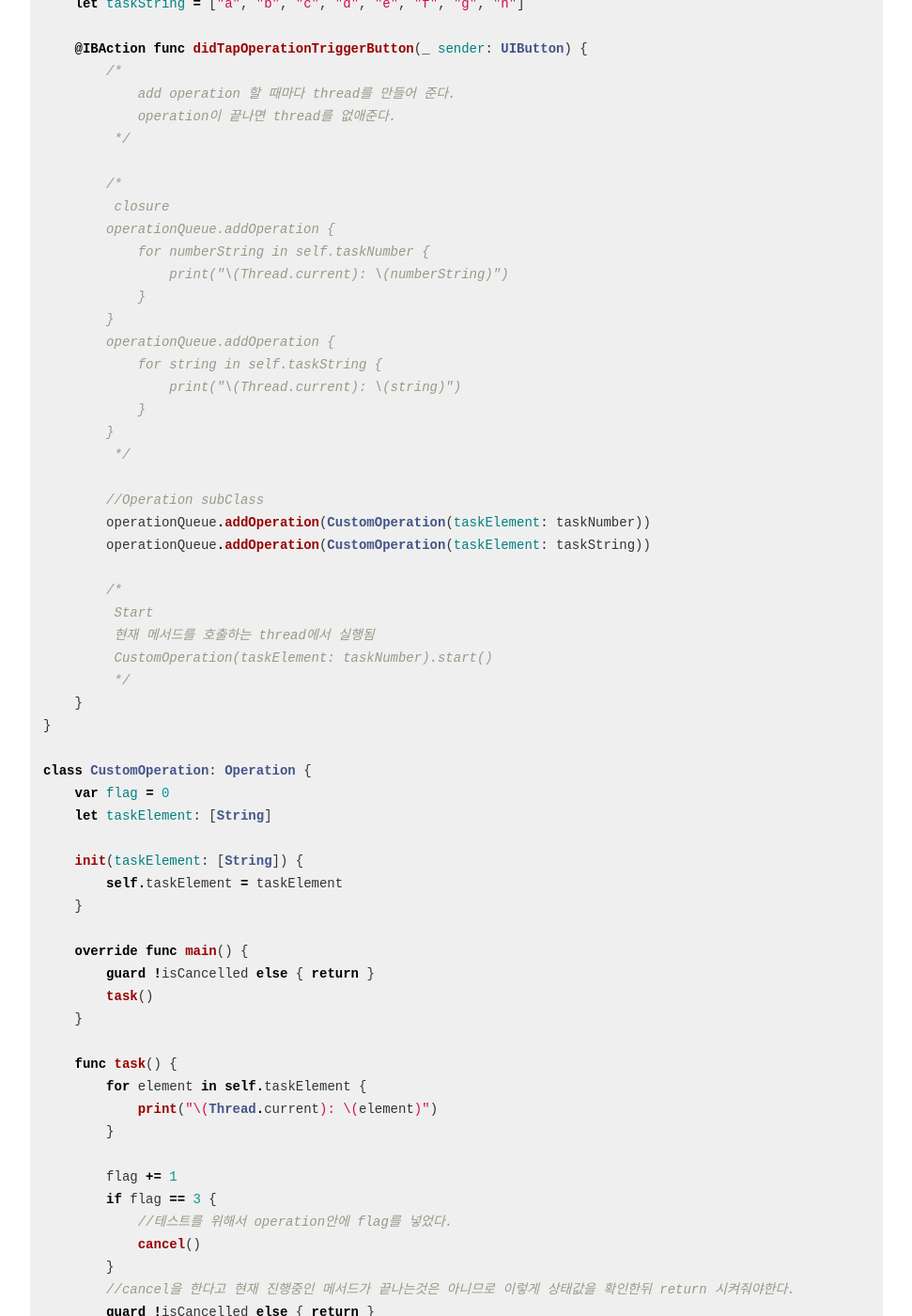
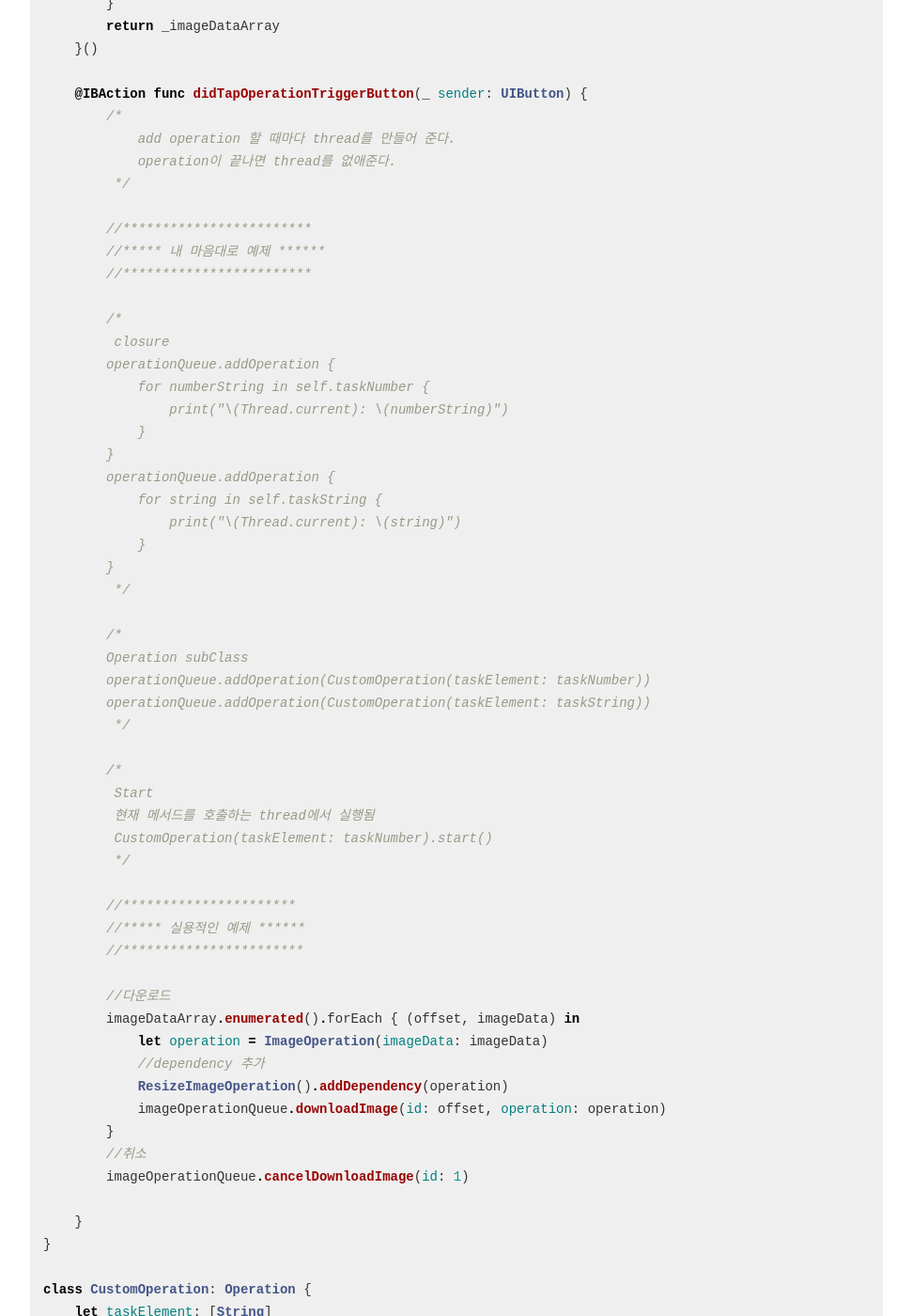
Before and after one commit to LeeHongHwa/leehonghwa.github.io, a Jekyll site: the page built from _posts/blog/2018-05-02-threadManagementOperation.md, in a window 1280 px wide and 1400 px high, scrolled down 6065 px. Shown: the whole window at 94% size, without its empty margins (154-1125 px from the left). Built offline with Jekyll 4.4.1, drawn with Linux system fonts in a browser that asks for light colours; nearby versions of some CDN libraries; some of the changed text lies outside the part shown.

Commit message:
modify operation blog example code

````diff
--- a/_posts/blog/2018-05-02-threadManagementOperation.md
+++ b/_posts/blog/2018-05-02-threadManagementOperation.md
@@ -161,22 +161,28 @@ Dispatch framework를 사용하여 queue에 들어있는 작업들을 시작한
 ``` swift
 class OperationViewController: UIViewController {
 
-    let operationQueue: OperationQueue = {
-        var queue = OperationQueue()
-        queue.name = "operation-queue"
-        //한번에 몇개 실행할건가?
-        queue.maxConcurrentOperationCount = 2
-        return queue
-    }()
+    let imageOperationQueue = ImageOperationQueue()
 
     let taskNumber = ["1", "2", "3", "4", "5", "6", "7", "8"]
     let taskString = ["a", "b", "c", "d", "e", "f", "g", "h"]
+
+    let imageDataArray: [ImageData] = {
+        var _imageDataArray = [ImageData]()
+        for _ in 0..<10 {
+            _imageDataArray.append(ImageData(state: .new, url: URL(string: "http://leehonghwa.github.io/")!))
+        }
+        return _imageDataArray
+    }()
 
     @IBAction func didTapOperationTriggerButton(_ sender: UIButton) {
         /*
             add operation 할 때마다 thread를 만들어 준다.
             operation이 끝나면 thread를 없애준다.
          */
+
+        //************************
+        //***** 내 마음대로 예제 ******
+        //************************
 
         /*
          closure
@@ -192,22 +198,37 @@ class OperationViewController: UIViewController {
         }
          */
 
-        //Operation subClass
+        /*
+        Operation subClass
         operationQueue.addOperation(CustomOperation(taskElement: taskNumber))
         operationQueue.addOperation(CustomOperation(taskElement: taskString))
+         */
 
         /*
          Start
          현재 메서드를 호출하는 thread에서 실행됨
          CustomOperation(taskElement: taskNumber).start()
          */
+
+        //**********************
+        //***** 실용적인 예제 ******
+        //***********************
+
+        //다운로드
+        imageDataArray.enumerated().forEach { (offset, imageData) in
+            let operation = ImageOperation(imageData: imageData)
+            //dependency 추가
+            ResizeImageOperation().addDependency(operation)
+            imageOperationQueue.downloadImage(id: offset, operation: operation)
+        }
+        //취소
+        imageOperationQueue.cancelDownloadImage(id: 1)
+
     }
 }
 
 class CustomOperation: Operation {
-    var flag = 0
     let taskElement: [String]
-
     init(taskElement: [String]) {
         self.taskElement = taskElement
     }
@@ -221,15 +242,8 @@ class CustomOperation: Operation {
         for element in self.taskElement {
             print("\(Thread.current): \(element)")
         }
-
-        flag += 1
-        if flag == 3 {
-            //테스트를 위해서 operation안에 flag를 넣었다.
-            cancel()
-        }
         //cancel을 한다고 현재 진행중인 메서드가 끝나는것은 아니므로 이렇게 상태값을 확인한뒤 return 시켜줘야한다.
         guard !isCancelled else { return }
-        task()
     }
 }
 
@@ -237,17 +251,21 @@ class CustomOperation: Operation {
 class ImageData {
     enum State {
         case new
+        case downloading
         case downloaded
     }
 
     var state: State
-    var image: UIImage
+    let url: URL
+    var image: UIImage?
 
-    init(state: State, image: UIImage) {
+    init(state: State, url: URL, image: UIImage? = nil) {
         self.state = state
+        self.url = url
         self.image = image
     }
 }
+
 //이런식으로도 사용할 수 있을것 같아요
 class ImageOperation: Operation {
     let imageData: ImageData
@@ -260,11 +278,40 @@ class ImageOperation: Operation {
         if imageData.state == .new {
             //시작하기전 검사
             guard !isCancelled else { return }
-            //imageData.image = 이미지 다운로드
+            imageData.state = .downloading
+            imageData.image = ImageService.downloadImage(url: imageData.url)
             //오래걸리는 작업 후 검사
             guard !isCancelled else { return }
             imageData.state = .downloaded
         }
+    }
+}
+
+class ImageOperationQueue {
+    private var currentOperation = [Int: ImageOperation]()
+
+    let operationQueue: OperationQueue = {
+        var queue = OperationQueue()
+        queue.name = "operation-queue"
+        //한번에 몇개 실행할건가?
+        queue.maxConcurrentOperationCount = 1
+        return queue
+    }()
+
+    func cancelDownloadImage(id: Int) {
+        guard let operation = currentOperation[id], operation.imageData.state != .downloaded else { return }
+        currentOperation.removeValue(forKey: id)
+        operation.cancel()
+    }
+
+    func downloadImage(id: Int, operation: ImageOperation) {
+        if currentOperation[id] == nil {
+            currentOperation[id] = operation
+        }
+        operation.completionBlock = { [weak self] in
+            self?.currentOperation.removeValue(forKey: id)
+        }
+        operationQueue.addOperation(operation)
     }
 }
 ```
````
